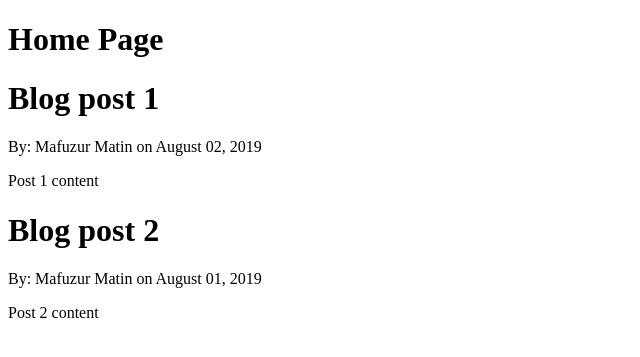
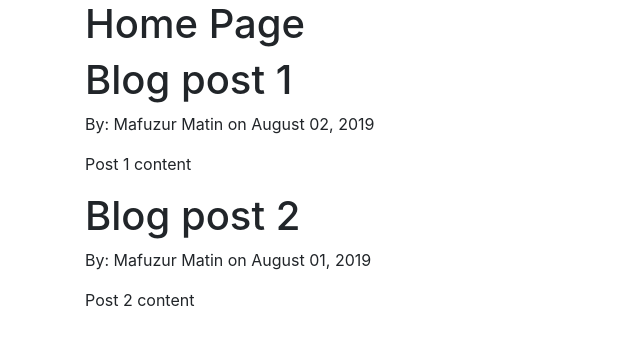
Before and after one commit to kaizenhwk/Flask_Blog, a Flask app: page / in a window 1280 px wide. Shown: the top 357 px of the page, without its empty margins (0-640 px from the left). Run offline with Flask 2, Linux system fonts and the light colour scheme; some libraries are stand-ins or nearby versions.

Commit message:
Added Bootstrap to the layout

```diff
--- a/templates/layout.html
+++ b/templates/layout.html
@@ -1,9 +1,13 @@
 <!DOCTYPE html>
 <html lang="en">
 <head>
-    <meta charset="UTF-8">
-    <meta name="viewport" content="width=device-width, initial-scale=1.0">
-    <meta http-equiv="X-UA-Compatible" content="ie=edge">
+    <!-- Required meta tags -->
+    <meta charset="utf-8">
+    <meta name="viewport" content="width=device-width, initial-scale=1, shrink-to-fit=no">
+
+    <!-- Bootstrap CSS -->
+    <link rel="stylesheet" href="https://stackpath.bootstrapcdn.com/bootstrap/4.3.1/css/bootstrap.min.css" integrity="sha384-ggOyR0iXCbMQv3Xipma34MD+dH/1fQ784/j6cY/iJTQUOhcWr7x9JvoRxT2MZw1T" crossorigin="anonymous">
+
     {% if title %}
         <title>Flask Blog - {{ title }}</title>
     {% else %}
@@ -11,6 +15,15 @@
     {% endif %}
 </head>
 <body>
-    {% block content %}{% endblock %}
+    <div class='container'>
+        {% block content %}{% endblock %}
+    </div>
+
+
+    <!-- Optional JavaScript -->
+    <!-- jQuery first, then Popper.js, then Bootstrap JS -->
+    <script src="https://code.jquery.com/jquery-3.3.1.slim.min.js" integrity="sha384-q8i/X+965DzO0rT7abK41JStQIAqVgRVzpbzo5smXKp4YfRvH+8abtTE1Pi6jizo" crossorigin="anonymous"></script>
+    <script src="https://cdnjs.cloudflare.com/ajax/libs/popper.js/1.14.7/umd/popper.min.js" integrity="sha384-UO2eT0CpHqdSJQ6hJty5KVphtPhzWj9WO1clHTMGa3JDZwrnQq4sF86dIHNDz0W1" crossorigin="anonymous"></script>
+    <script src="https://stackpath.bootstrapcdn.com/bootstrap/4.3.1/js/bootstrap.min.js" integrity="sha384-JjSmVgyd0p3pXB1rRibZUAYoIIy6OrQ6VrjIEaFf/nJGzIxFDsf4x0xIM+B07jRM" crossorigin="anonymous"></script>
 </body>
 </html>
```
